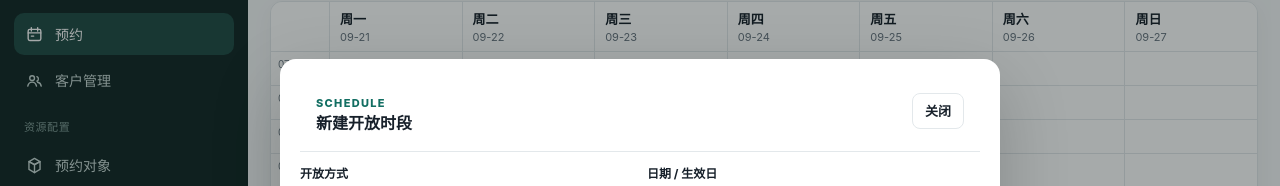
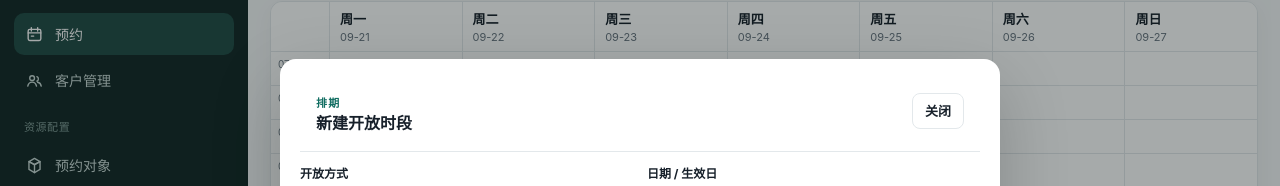
Before and after one commit to huangshirui/yuke, a Vue app in the folder apps/admin/: page /spaces/sp_demo_alpha/reservations in a window 1280 px wide. Both pictures are taken after a click on the button "+ 新建时段". Shown: the part 149-335 px from the top of the page. Built offline with nearby package versions, Linux system fonts and the light colour scheme.

Commit message:
fix(admin): replace internal schedule labels

```diff
--- a/apps/admin/src/views/ScheduleView.vue
+++ b/apps/admin/src/views/ScheduleView.vue
@@ -670,7 +670,7 @@ onMounted(loadBase)
         <section class="detail-drawer" role="dialog" aria-modal="true" aria-label="时段详情">
           <div class="panel-heading detail-heading">
             <div>
-              <span class="eyebrow">Slot Detail</span>
+              <span class="eyebrow">时段详情</span>
               <h2>时段详情</h2>
               <p>{{ selectedSlot.localDate }} · {{ slotLocalTime(selectedSlot.startAt) }}–{{ slotLocalTime(selectedSlot.endAt) }}</p>
             </div>
@@ -725,7 +725,7 @@ onMounted(loadBase)
           <LoadingOverlay v-if="detailLoading" label="正在加载预约详情…" />
           <div class="panel-heading detail-heading">
             <div>
-              <span class="eyebrow">Booking Detail</span>
+              <span class="eyebrow">预约详情</span>
               <h2>预约详情</h2>
               <p>{{ selectedBookingSlot.localDate }} · {{ slotLocalTime(selectedBookingSlot.startAt) }}–{{ slotLocalTime(selectedBookingSlot.endAt) }}</p>
             </div>
@@ -781,7 +781,7 @@ onMounted(loadBase)
       <div v-if="formOpen" class="modal-backdrop" @click.self="formOpen = false">
         <section class="modal-card" role="dialog" aria-modal="true" aria-label="时段编辑">
           <div class="panel-heading">
-            <div><span class="eyebrow">Schedule</span><h2>{{ editingSlot ? '编辑时段' : '新建开放时段' }}</h2></div>
+            <div><span class="eyebrow">排期</span><h2>{{ editingSlot ? '编辑时段' : '新建开放时段' }}</h2></div>
             <button class="button button--ghost" @click="formOpen = false">关闭</button>
           </div>
 
```
